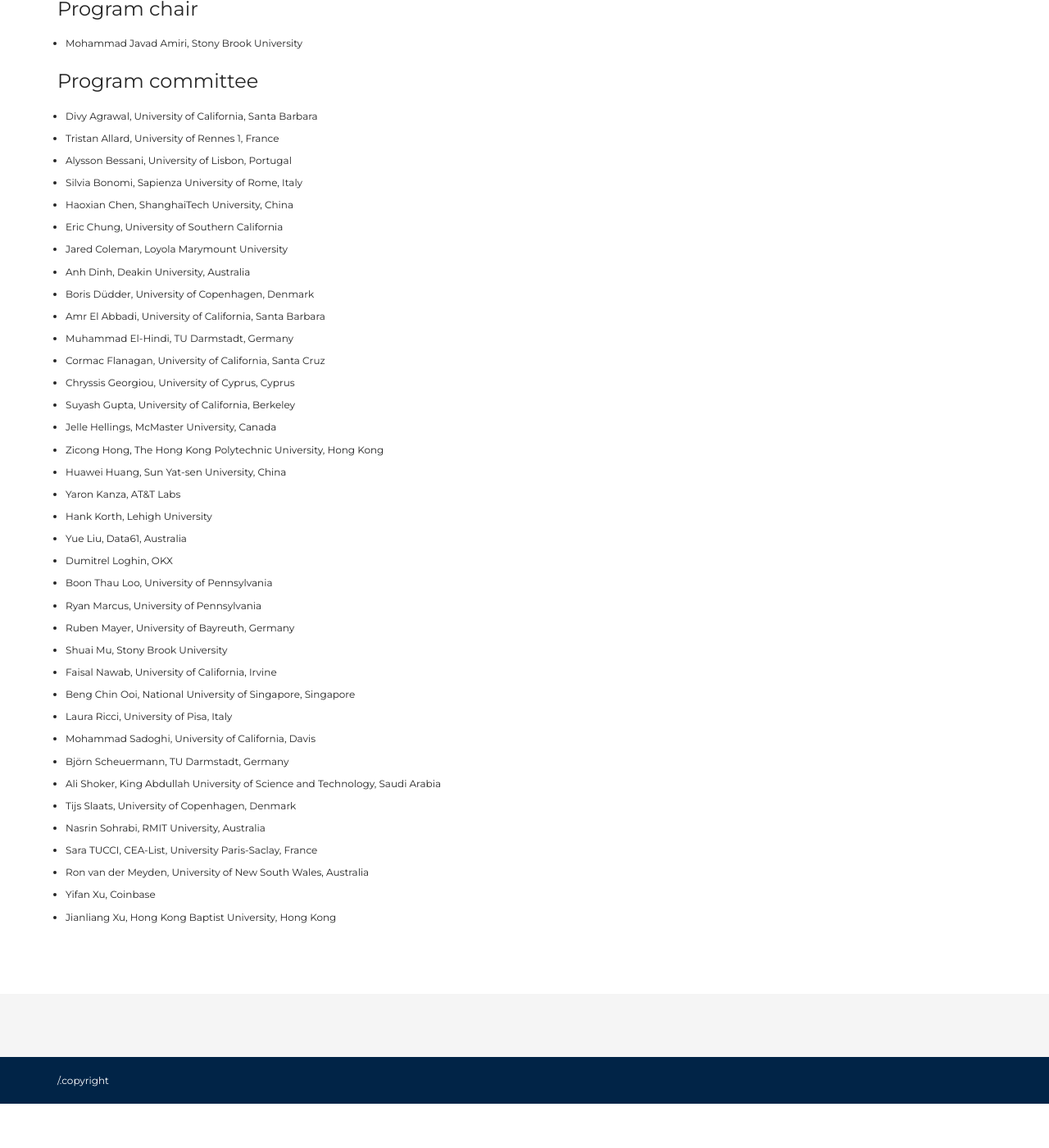
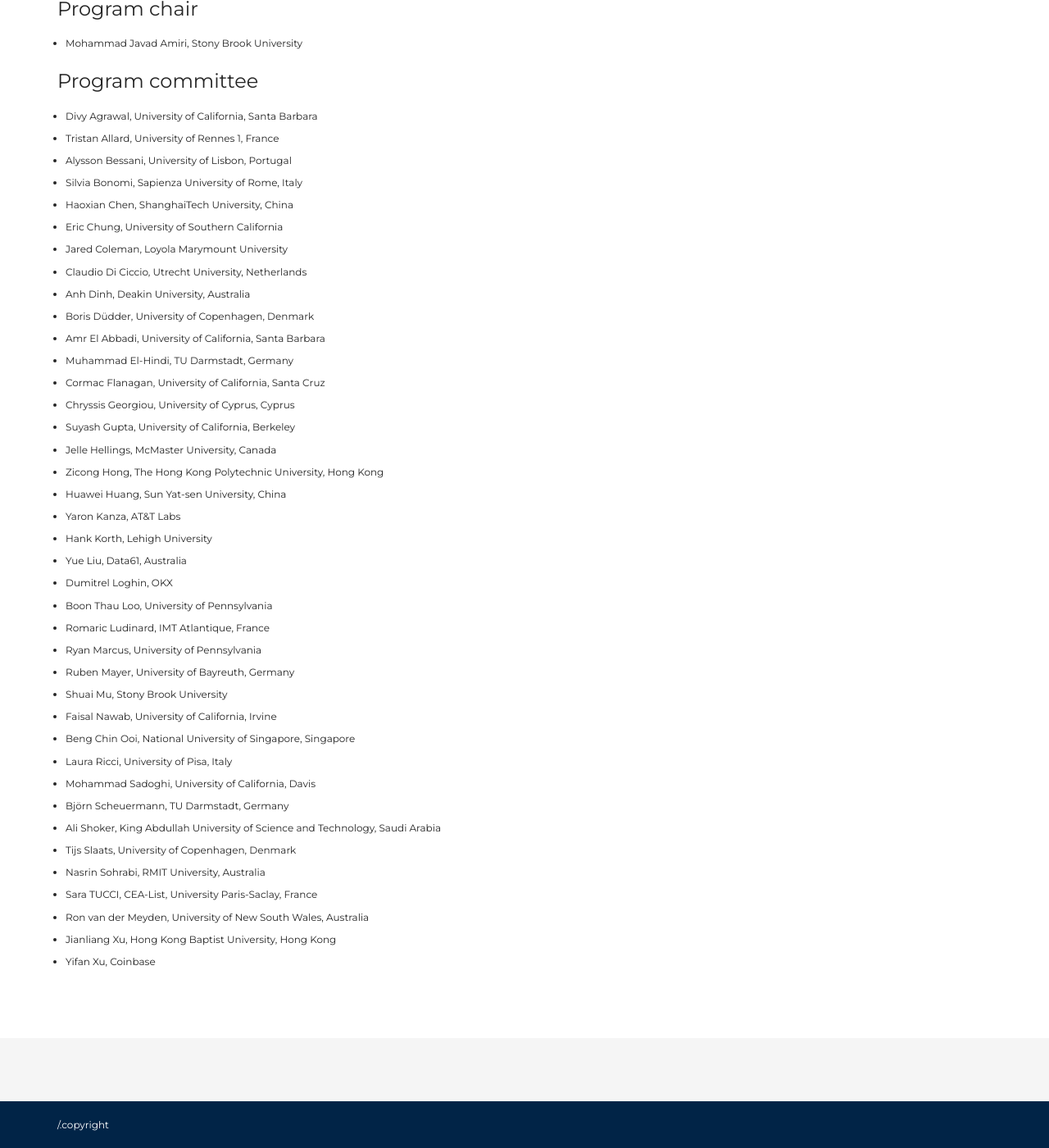
Before and after one commit to scfab/2024, a Jekyll site: the page built from program-committee.html, in a window 1280 px wide and 1400 px high, scrolled down 667 px. Shown: the whole window at 82% size. Built offline with Jekyll 4.4.1, drawn with Linux system fonts in a browser that asks for light colours; comment, search, counter and statistics services are not loaded; before the commit the page ends 2013 px from its top, so only the background shows below that.

Commit message:
PC updated

```diff
--- a/program-committee.html
+++ b/program-committee.html
@@ -48,6 +48,7 @@ layout: default
                         <li> Haoxian Chen, ShanghaiTech University, China</li>
                         <li> Eric Chung, University of Southern California</li>
                         <li> Jared Coleman, Loyola Marymount University</li>
+                        <li> Claudio Di Ciccio, Utrecht University, Netherlands</li>
                         <li> Anh Dinh, Deakin University, Australia</li>
                         <li> Boris Düdder, University of Copenhagen, Denmark</li>
                         <li> Amr El Abbadi, University of California, Santa Barbara</li>
@@ -63,6 +64,7 @@ layout: default
                         <li> Yue Liu, Data61, Australia</li>
                         <li> Dumitrel Loghin, OKX</li>
                         <li> Boon Thau Loo, University of Pennsylvania</li>
+                        <li> Romaric Ludinard, IMT Atlantique, France</li>
                         <li> Ryan Marcus, University of Pennsylvania</li>
                         <li> Ruben Mayer, University of Bayreuth, Germany</li>
                         <li> Shuai Mu, Stony Brook University</li>
@@ -76,8 +78,8 @@ layout: default
                         <li> Nasrin Sohrabi, RMIT University, Australia</li>
                         <li> Sara TUCCI, CEA-List, University Paris-Saclay, France</li>
                         <li> Ron van der Meyden, University of New South Wales, Australia</li>
+                        <li> Jianliang Xu, Hong Kong Baptist University, Hong Kong</li>
                         <li> Yifan Xu, Coinbase</li>
-                        <li> Jianliang Xu, Hong Kong Baptist University, Hong Kong</li>
                       </ul>
                     </div>
                   </div>
```
